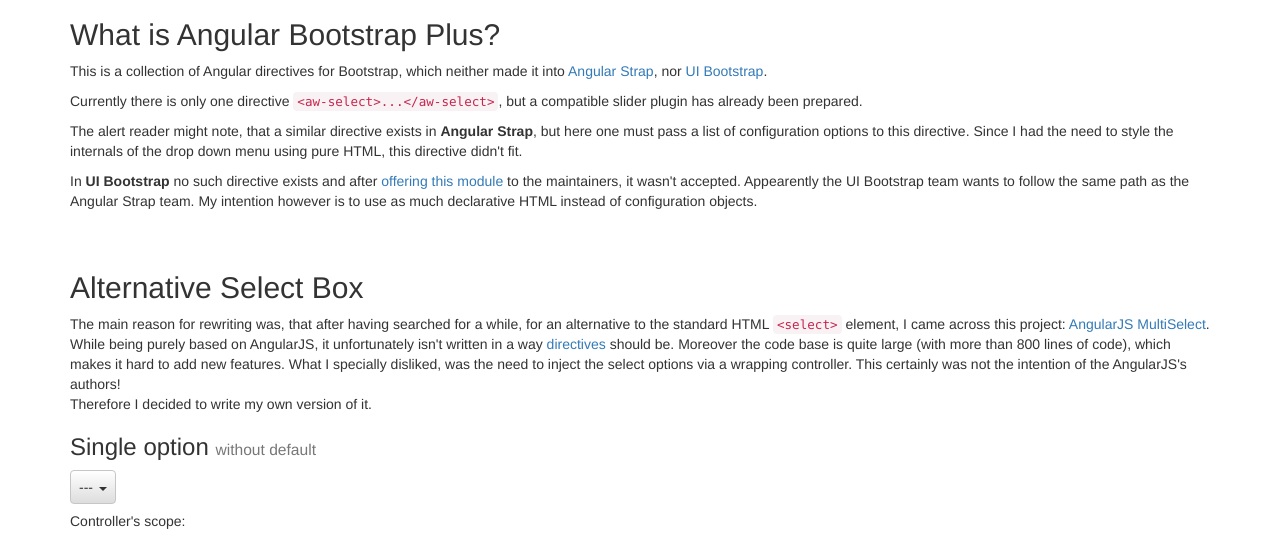
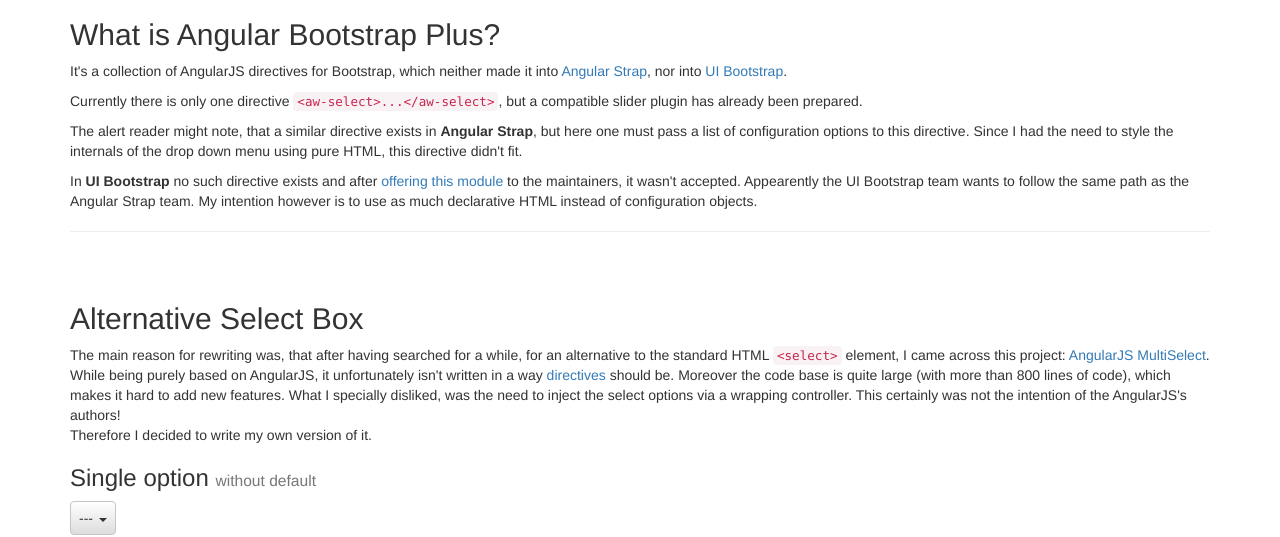
Before and after one commit to jrief/angular-bootstrap-plus, a plain HTML site: page index.html in a window 1280 px wide. Shown: the part 268-805 px from the top of the page. Drawn offline with nearby package versions, Linux system fonts and the light colour scheme; some packages are replaced by stand-ins of ours; a script that the page names is missing.

Commit message:
Update 2015-01-09T07:24:26.354Z

```diff
--- a/index.html
+++ b/index.html
@@ -81,8 +81,8 @@
 		<div class="row">
 			<div class="col-md-12">
 				<h2>What is Angular Bootstrap Plus?</h2>
-				<p>This is a collection of Angular directives for Bootstrap, which neither made it into <a href="http://mgcrea.github.io/angular-strap/" target="_new">Angular Strap</a>,
-				nor <a href="http://mgcrea.github.io/angular-strap/"  target="_new">UI Bootstrap</a>.
+				<p>It's a collection of AngularJS directives for Bootstrap, which neither made it into <a href="http://mgcrea.github.io/angular-strap/" target="_new">Angular Strap</a>,
+				nor into <a href="http://mgcrea.github.io/angular-strap/"  target="_new">UI Bootstrap</a>.
 				</p>
 				<p>Currently there is only one directive <code>&lt;aw-select&gt;...&lt;/aw-select&gt;</code>, but a compatible slider plugin has already been prepared.
 				</p>
@@ -94,6 +94,7 @@
 				use as much declarative HTML instead of configuration objects.
 				</p>
 
+				<hr />
 				<section>
 					<h2>Alternative Select Box</h2>
 <p>The main reason for rewriting was, that after having searched for a while, for an alternative to the standard HTML <code>&lt;select&gt;</code> element, I came across this
```
